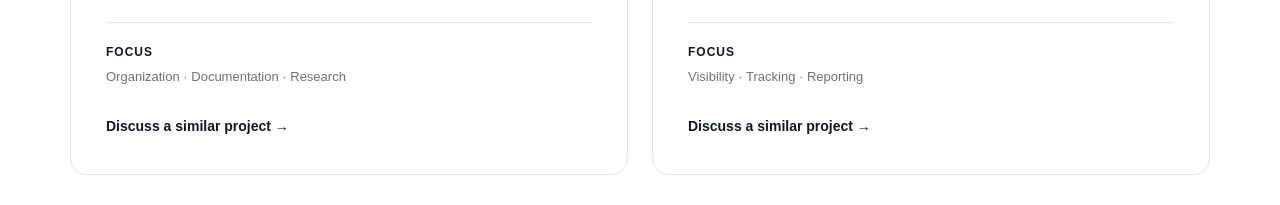
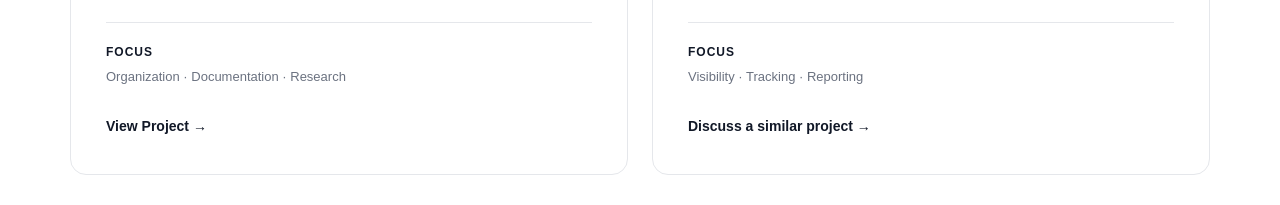
Before and after one commit to JohnDominic06/john-dominic-arias-portfolio, a plain HTML site: page index.html in a window 1280 px wide. Shown: the part 4579-4784 px from the top of the page. Drawn offline with Linux system fonts and the light colour scheme.

Commit message:
Link legal support project to case study

```diff
--- a/index.html
+++ b/index.html
@@ -517,9 +517,9 @@
 
                 </div>
 
-                <a href="#contact" class="project-link">
-                    Discuss a similar project →
-                </a>
+                <a href="case-documentation-workflow.html" class="project-link">
+    View Project →
+</a>
 
             </div>
 
```
